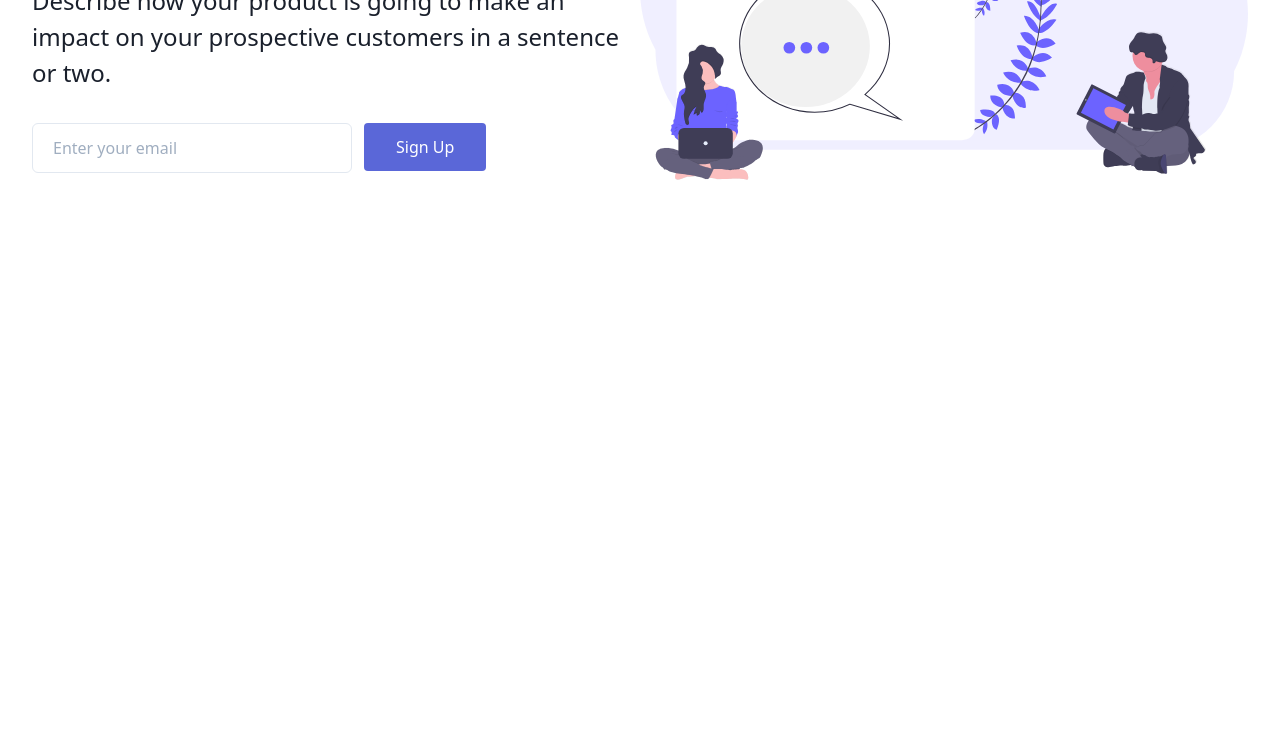
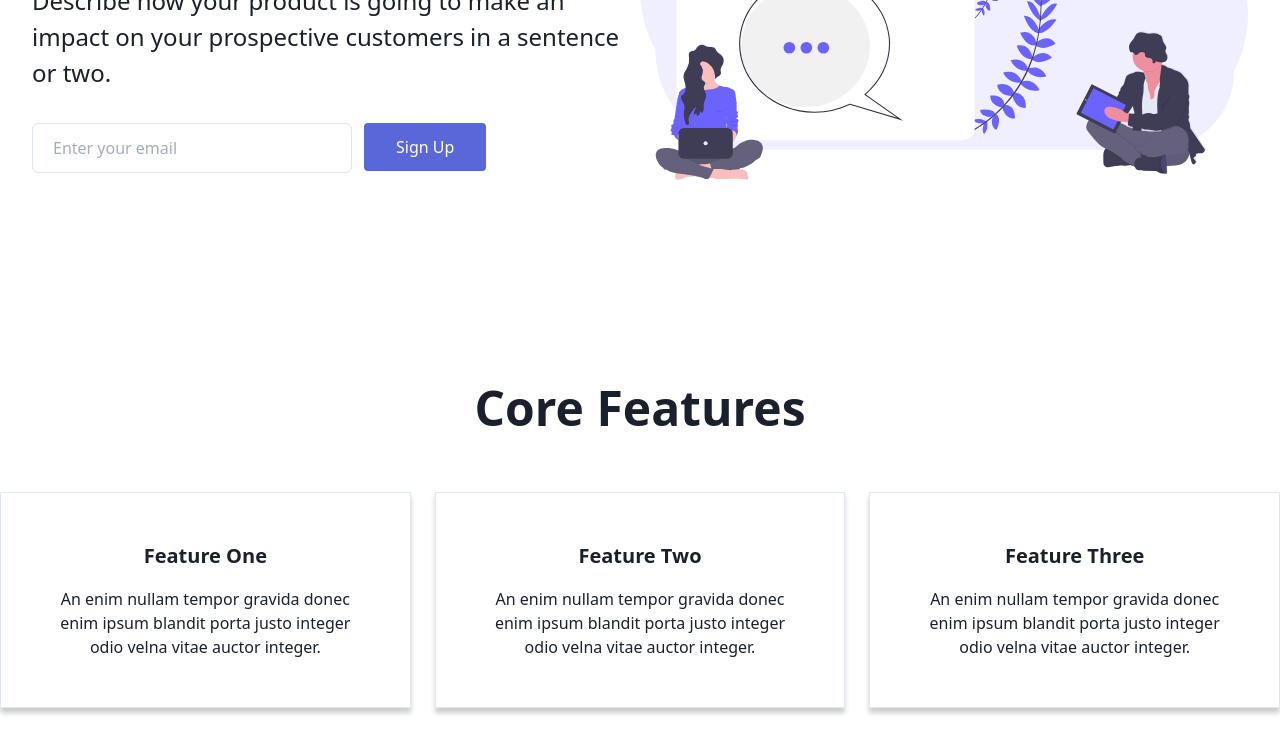
Before and after one commit to colsoncrim/react-tailwind-template, a Gatsby site: page / in a window 1280 px wide. Shown: the part 472-1226 px from the top of the page. Before the commit the page ends 800 px from the top, so only its background shows below. Built offline with nearby package versions, Linux system fonts and the light colour scheme; Gatsby itself is replaced by a stand-in of ours.

Commit message:
Finished features section

```diff
--- a/package.json
+++ b/package.json
@@ -20,6 +20,7 @@
     "gatsby-plugin-react-svg": "^3.0.0",
     "react": "^16.12.0",
     "react-dom": "^16.12.0",
+    "react-icons": "^3.10.0",
     "tailwindcss": "^1.4.6"
   },
   "devDependencies": {
--- /dev/null
+++ b/src/components/Card.js
@@ -0,0 +1,13 @@
+import React from 'react';
+
+const Card = ({ className, children }) => (
+    <div
+        className={`p-12 border border-solid border-gray-300 ${className}`}
+        style={{
+            boxShadow: '0 5px 5px rgba(0,0,0,0.2)'
+        }}>
+        {children}
+    </div>
+);
+
+export default Card;
--- a/src/pages/index.js
+++ b/src/pages/index.js
@@ -1,7 +1,9 @@
 import React from "react"
 import Layout from '../components/layout/Layout';
 import Button from '../components/Button';
+import Card from '../components/Card';
 import HeroImage from "../svg/HeroImage";
+import { FaDatabase, FaLock, FaRegChartBar } from 'react-icons/fa';
 
 const IndexPage = () => (
   <Layout>
@@ -26,6 +28,40 @@ const IndexPage = () => (
         </div>
       </div>
     </section>
+    <section className="py-20 lg:pb-40 lg:pt-48">
+      <div className="container mx-auto text-center">
+        <h2 className="font-bold text-2xl lg:text-5xl">Core Features</h2>
+        <div className="flex flex-col sm:flex-row sm:-mx-3 mt-12">
+          <div className="flex-1 px-3">
+              <Card className="mb-8">
+                <p className="font-semibold text-xl">Feature One</p>
+                <p className="mt-4">
+                  An enim nullam tempor gravida donec enim ipsum blandit porta justo integer odio
+                  velna vitae auctor integer.
+                </p>
+              </Card>
+          </div>
+          <div className="flex-1 px-3">
+              <Card className="mb-8">
+                <p className="font-semibold text-xl">Feature Two</p>
+                <p className="mt-4">
+                  An enim nullam tempor gravida donec enim ipsum blandit porta justo integer odio
+                  velna vitae auctor integer.
+                </p>
+              </Card>
+          </div>
+          <div className="flex-1 px-3">
+              <Card className="mb-8">
+                <p className="font-semibold text-xl">Feature Three</p>
+                <p className="mt-4">
+                  An enim nullam tempor gravida donec enim ipsum blandit porta justo integer odio
+                  velna vitae auctor integer.
+                </p>
+              </Card>
+          </div>
+        </div>
+      </div>
+    </section>
   </Layout>
 )
 
```
